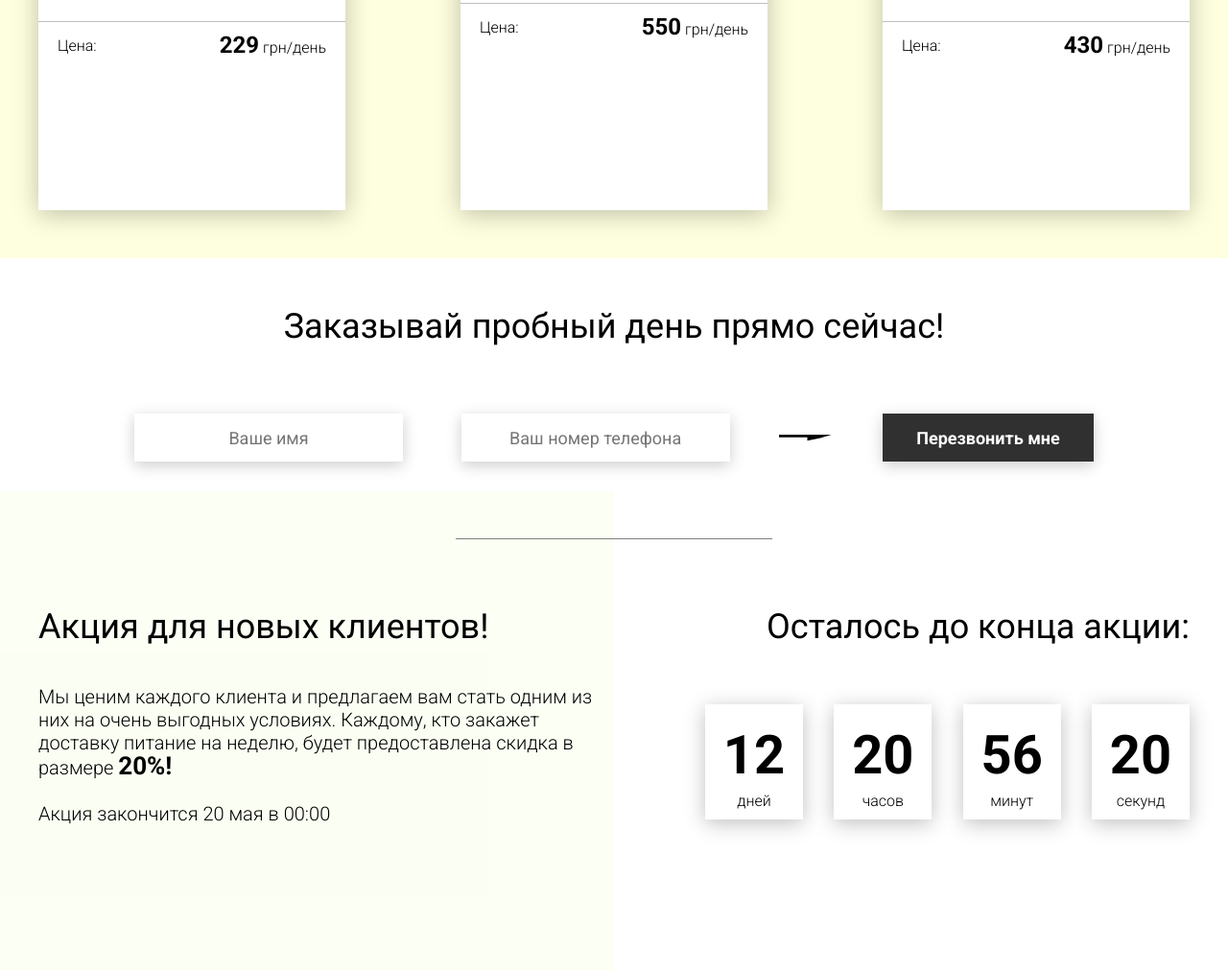
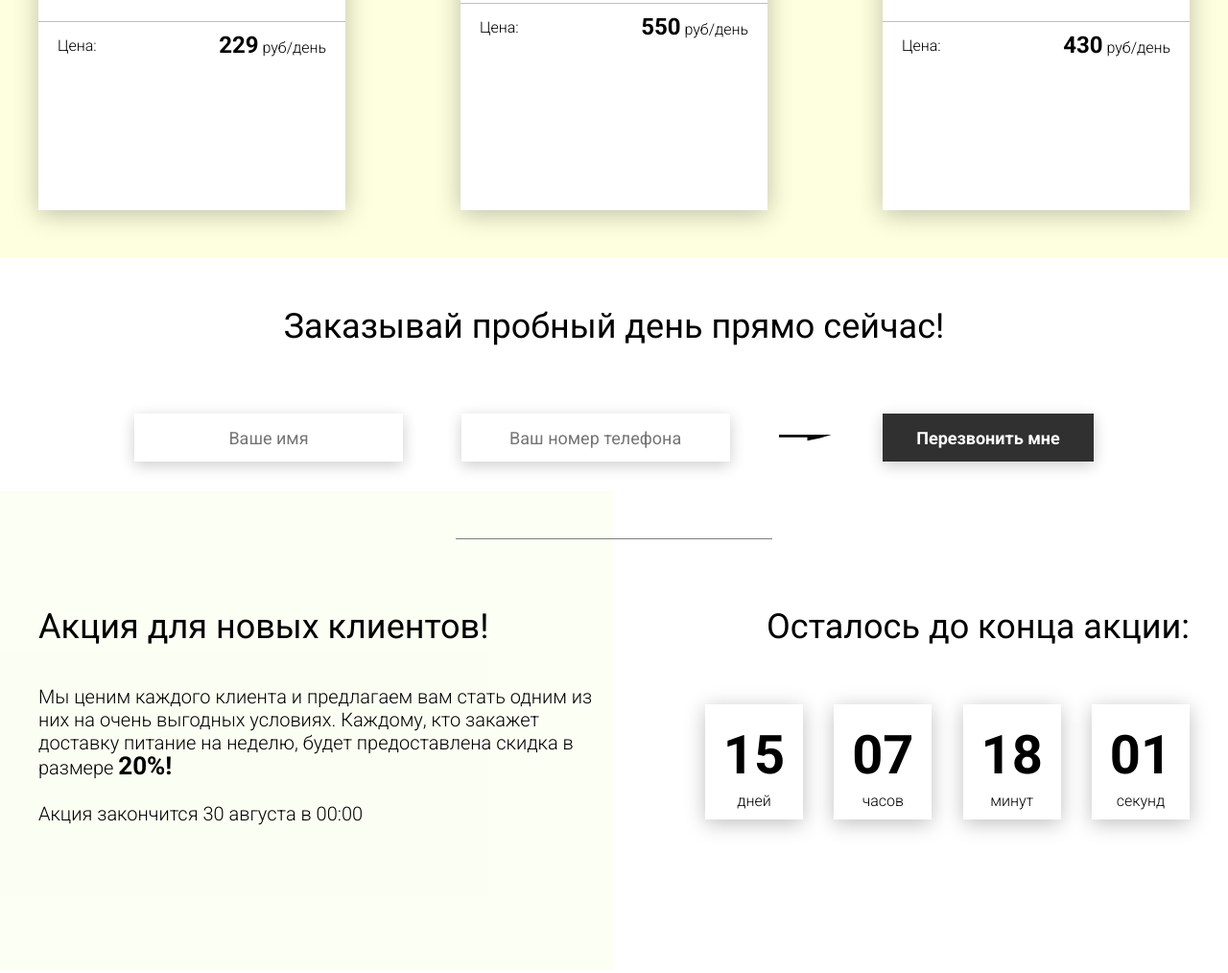
Before and after one commit to isgamed/JSpractice_food, a plain HTML site: page index.html in a window 1280 px wide. Shown: the part 2624-3638 px from the top of the page at 96% size. Drawn offline with Linux system fonts and the light colour scheme.

Commit message:
Timer added

```diff
--- a/index.html
+++ b/index.html
@@ -192,7 +192,7 @@
                     <div class="menu__item-divider"></div>
                     <div class="menu__item-price">
                         <div class="menu__item-cost">Цена:</div>
-                        <div class="menu__item-total"><span>229</span> грн/день</div>
+                        <div class="menu__item-total"><span>229</span> руб/день</div>
                     </div>
                 </div>
                 <div class="menu__item">
@@ -202,7 +202,7 @@
                     <div class="menu__item-divider"></div>
                     <div class="menu__item-price">
                         <div class="menu__item-cost">Цена:</div>
-                        <div class="menu__item-total"><span>550</span> грн/день</div>
+                        <div class="menu__item-total"><span>550</span> руб/день</div>
                     </div>
                 </div>
                 <div class="menu__item">
@@ -212,7 +212,7 @@
                     <div class="menu__item-divider"></div>
                     <div class="menu__item-price">
                         <div class="menu__item-cost">Цена:</div>
-                        <div class="menu__item-total"><span>430</span> грн/день</div>
+                        <div class="menu__item-total"><span>430</span> руб/день</div>
                     </div>
                 </div>
             </div>
@@ -242,7 +242,7 @@
                     Мы ценим каждого клиента и предлагаем вам стать одним из них на очень выгодных условиях.
                     Каждому, кто закажет доставку питание на неделю, будет предоставлена скидка в размере <span>20%!</span>
                     <br><br>
-                    Акция закончится 20 мая в 00:00
+                    Акция закончится 30 августа в 00:00
                 </div>
             </div>
             <div class="promotion__timer">
--- a/js/script.js
+++ b/js/script.js
@@ -1,4 +1,6 @@
 window.addEventListener('DOMContentLoaded', function() {
+
+    // tabs
     const tabs = document.querySelectorAll('.tabheader__item'),
           tabsContent = document.querySelectorAll('.tabcontent'),
           tabsParent = document.querySelector('.tabheader__items');
@@ -24,6 +26,7 @@ window.addEventListener('DOMContentLoaded', function() {
     tabsParent.addEventListener('click', (event) => {
         const target = event.target;
 
+        // Важно! Ниже пример пробега по Табам!
         if (target && target.classList.contains('tabheader__item')) {
             tabs.forEach((item, i) => {
                 if (target == item) {
@@ -34,5 +37,60 @@ window.addEventListener('DOMContentLoaded', function() {
         }
     });
 
+    // timer
+
+    const deadline = '2021-08-30';
+
+    function getTimeRemaining(endtime) {
+        const t = Date.parse(endtime) - Date.parse(new Date()),
+              days = Math.floor(t / (1000 * 60 * 60 * 24)),
+              hours = Math.floor((t / (1000 * 60 * 60)) % 24),
+              minutes = Math.floor((t / (1000 * 60)) % 60),
+              seconds = Math.floor((t / 1000) % 60);
+
+        return {
+            'total': t,
+            'days': days,
+            'hours': hours,
+            'minutes': minutes,
+            'seconds': seconds
+        };
+    }
+
+    function getZero(num) {
+        if (num >= 0 && num < 10) {
+            return `0${num}`;
+        } else {
+            return num;
+        }
+    }
+
+    function setClock (selector, endtime) {
+        const timer = document.querySelector(selector),
+              days = timer.querySelector('#days'),
+              hours = timer.querySelector('#hours'),
+              minutes = timer.querySelector('#minutes'),
+              seconds = timer.querySelector('#seconds'),
+              timeInterval = setInterval(updateClock, 1000);
+
+        updateClock();
+
+        function updateClock() {
+            const t = getTimeRemaining(endtime);
+
+            days.innerHTML = getZero(t.days);
+            hours.innerHTML = getZero(t.hours);
+            minutes.innerHTML = getZero(t.minutes);
+            seconds.innerHTML = getZero(t.seconds);
+
+            if (t.total <= 0) {
+                clearInterval(timeInterval);
+            }
+        }
+
+    }
+
+    setClock('.timer', deadline);
+
 
 });
```
